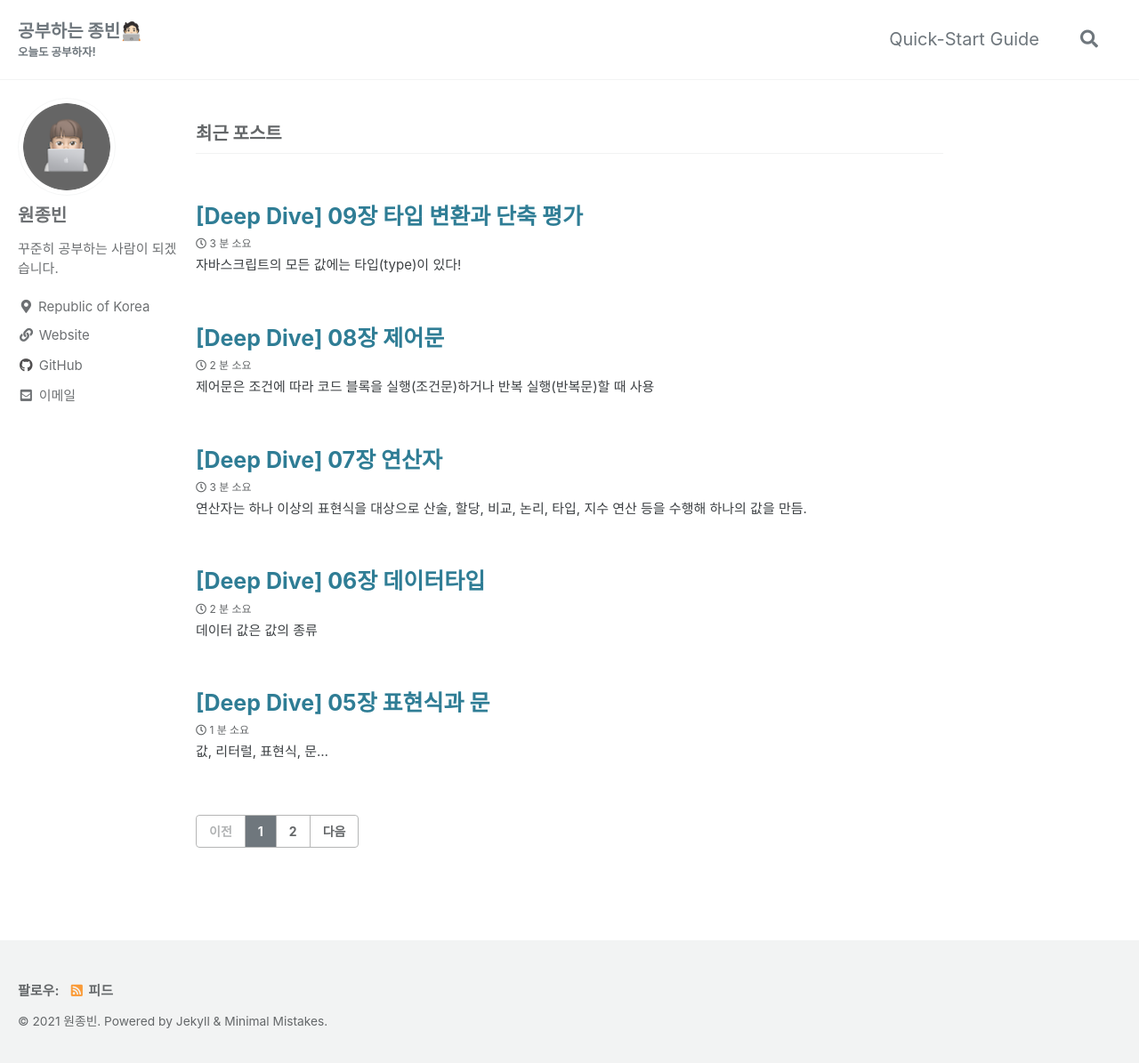
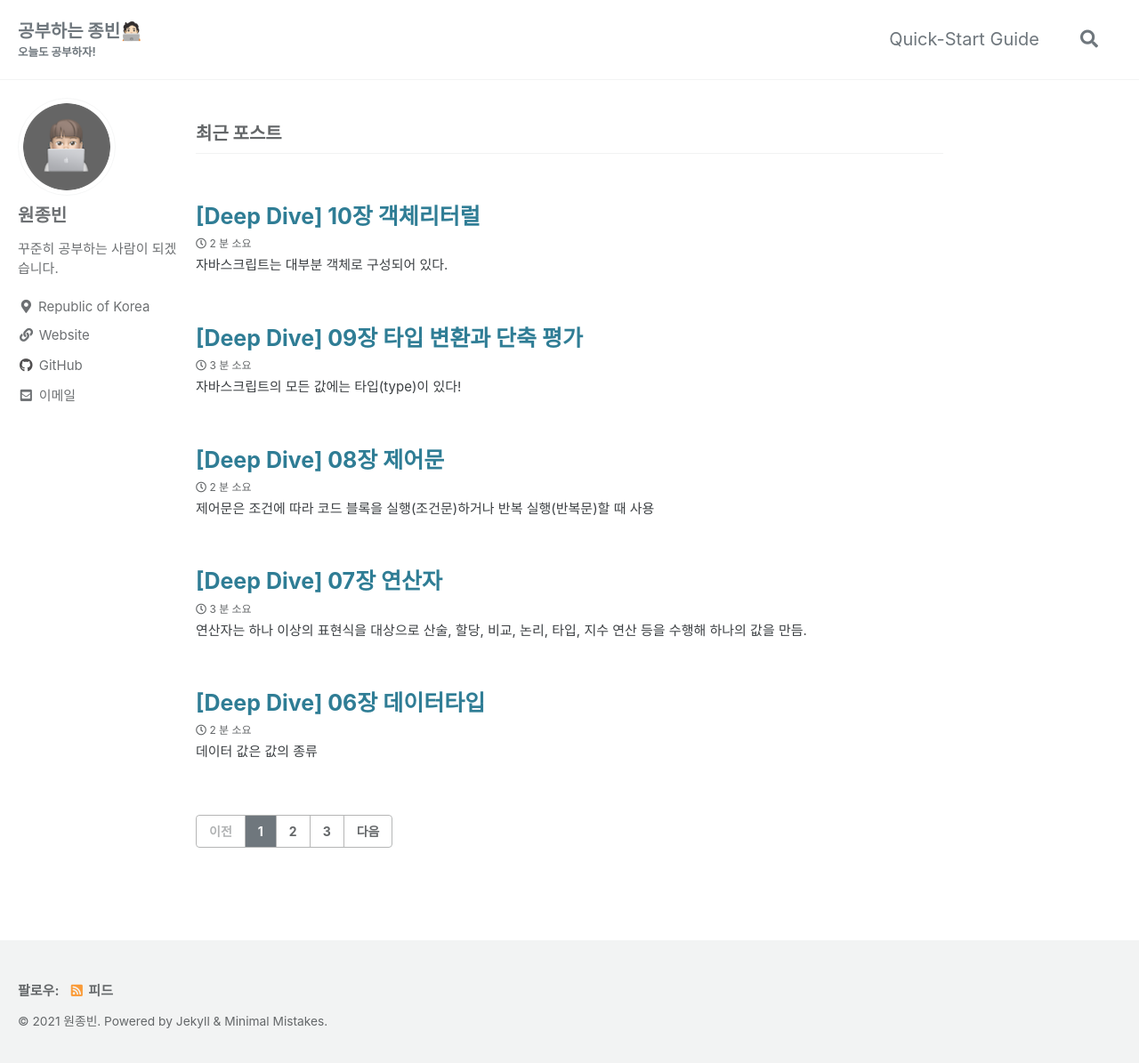
Before and after one commit to JJongBin/blog, a Jekyll site: the page built from index.html, in a window 1280 px wide and 1198 px high. Shown: the top 1195 px of the window at 89% size. Built offline with Jekyll 4.4.1, drawn with Linux system fonts in a browser that asks for light colours; cached includes are drawn as plain includes; the list of posts is cut into pages by our own code; part of the change alters nothing that is shown.

Commit message:
[2021-08-14] deep dive 10 객체 리터럴 포스팅

````diff
--- /dev/null
+++ b/_posts/2021-08-14-deepDive10.md
@@ -0,0 +1,241 @@
+---
+title:  "[Deep Dive] 10장 객체리터럴"
+excerpt: "자바스크립트는 대부분 객체로 구성되어 있다."
+
+categories:
+  - Javascript
+tags:
+  - [JavaScript, DeepDive]
+
+toc: true
+toc_sticky: true
+
+date: 2021-08-14
+last_modified_at: 2021-08-14
+---
+
+<br>
+
+# 1. 객체
+---
+
+- 객체 타입은 다양한 타입의 값(원시값, 다른객체)들을 하나의 단위로 묶은 자료구조
+- 0개 이상의 프로퍼티(key, value)로 구성된 집합
+- 프로퍼티 값이 함수일 경우 일반함수와 구분되게 메서드(method)라고 함
+
+|||
+| **프로퍼티** | 객체의 상태를 나타내는 값 |
+| **메서드** | 프로퍼티(상태 데이터)를 참조하고 조작할 수 있는 동작 |
+
+<br>
+
+
+
+# 2. 객체 리터럴에 의한 객체 생성
+---
+
+자바스크립트는 프로토타입 기반 객체 지향 언어
+1. **객체 리터럴**
+2. `Object` 생성자 함수
+3. 생성자 함수
+4. `Object.create` 메서드
+5. 클래스
+
+<h2>객체 리터럴</h2>
+중괄호(`{...}`) 내에 0개 이상의 프로퍼티를 정의 (코드블럭 x → 세미콜론 필요)
+
+```javascript
+const jongbin = {
+  age = 26,
+  location = "suwon",
+  // 여러개의 프로퍼티 정의
+};
+```
+
+
+<br>
+
+
+# 3. 프로퍼티
+---
+
+키(key)와 값(value)로 구성됨
+
+```javascript
+const jongbin = {
+  age = 26,
+  // age는 키, 26은 값
+};
+```
+<br>
+
+| < 프로퍼티 키, 값으로 사용할 수 있는 값 > |
+| **키(key)** | 빈 문자열을 포함하는 모든 문자열 또는 심벌 값 |
+| **값(value)** | 자바스크립트에서 사용할 수 있는 모든 값 |
+
+- 프로퍼티 키는 식별자 네이밍 규칙(카멜케이스)을 따르지 않는 이름에는 반드시 따옴표 사용
+- 프로퍼티 키로 예약어를 사용하는 것도 가능(권장 x)
+- 중복 선언하면 에러 대신 덮어씀
+
+<h2>객체의 프로퍼티를 동적으로 생성</h2>
+프로퍼티 키를 대괄호(`[...]`)로 묶음
+
+```javascript
+jongbin[shoes] = "nike";
+```
+
+
+<br>
+
+
+
+# 4. 프로퍼티 접근
+---
+
+<u>객체에 존재하지 않는 프로퍼티에 접근하면 `undefined`를 반환</u>
+<br>
+<br>
+
+< 프로퍼티에 접근하는 방법 >
+- 마침표 프로퍼티 접근 연산자(`.`)를 사용하는 **마침표 표기법**
+- 대괄호 프로퍼티 접근 연산자(`[...]`)를 사용하는 **대괄호 표기법**
+
+```javascript
+const jongbin = {
+  age = 26
+};
+
+// 마침표 표기법
+console.log(jongbin.age);
+
+// 대괄호 표기법
+console.log(jongbin["age"])
+```
+<br>
+- 대괄호 표기법을 사용할 때 키 값을 따옴표로 감싸야 함
+- 키값이 네이밍 규칙을 준수하지 않았다면 **대괄호 표기법**을 이용해야 함
+
+
+<br>
+
+
+# 5. 프로퍼티 갱신, 접근, 삭제
+---
+
+<h2>갱신</h2>
+
+```javascript
+const jongbin = {
+  age = 26
+};
+
+jongbin.age = 20;
+```
+존재하는 프로퍼티에 값을 할당하면 갱신됨.
+
+
+
+<h2>생성</h2>
+
+```javascript
+const jongbin = {
+  age = 26
+};
+
+jongbin.shoes = "nike";
+```
+존재하지 않는 프로퍼티에 값을 할당하면 동적으로 프로퍼티가 생성됨.
+
+
+
+<h2>삭제</h2>
+
+```javascript
+const jongbin = {
+  age = 26
+};
+
+delete jongbin.age;
+```
+`delete` 연산자를 사용하여 프로퍼티값을 삭제함(존재하지 않는 프로퍼티의 경우 무시)
+
+
+<br>
+
+
+# 6. ES6의 객체 리터럴
+
+<h2>축약 표현</h2>
+
+```javascript
+const x = 1, y = 2;
+
+// 기존
+const jongbin = {
+  x: x,
+  y: y
+}
+
+// ES6
+const jongbin = {
+  x,
+  y
+}
+```
+ES6에서는 변수 이름과 프로퍼티 키가 동일한 경우 **프로퍼티 키를 생략**할 수 있다.
+
+<br>
+
+<h2>여러개 프로퍼티 동적 생성</h2>
+
+```javascript
+const something = "shoes";
+let i = 0;
+const jongbin = {};
+
+// 기존
+jongbin[something + '-' + ++i] = "nike"
+jongbin[something + '-' + ++i] = "hoka"
+
+console.log(jongbin)  // {shoes-1: "nike, shoes-2: "hoka"}
+
+// ES6
+jongbin = {
+  [`${something}-${++i}`] : "nike2"
+  [`${something}-${++i}`] : "hoka2"
+}
+
+console.log(jongbin)  // {shoes-1: "nike2, shoes-2: "hoka2"}
+```
+ES6는 객체리터럴 내부에서도 사용 가능
+
+<br>
+
+<h2>메서드 축약 표현</h2>
+
+```javascript
+// 기존
+const jongbin = {
+  age: 26,
+  myOld: function() {
+    console.log("I'm " + this.age.toString())
+  }
+}
+
+// ES6
+const jongbin = {
+  age: 26,
+  myOld() {
+    console.log("I'm " + this.age.toString())
+  }
+}
+```
+`function` 키워드를 생략할 수 있음.
+
+
+<br>
+<br>
+
+이웅모 선생님의 모던 자바스크립트 Deep Dive를 공부하기 위해 정리한 글입니다.
+혹시나 보시다가 고칠 부분이나 마음에 안드시는 부분이 있다면 말씀해주시면 감사하겠습니다!
+{: .notice--info}
````
Also changed, not shown: _posts/2021-08-13-deepDive09.md (+1 -0 lines), 2 other files.
